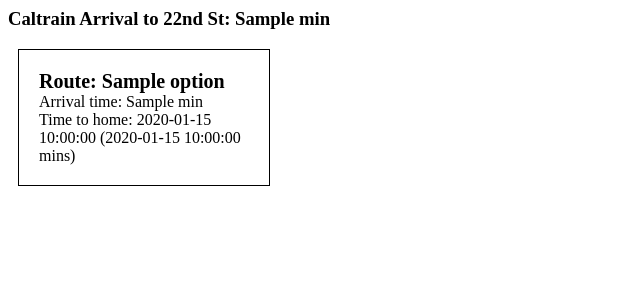
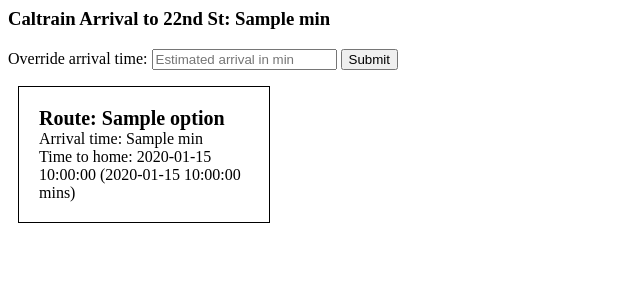
Before and after one commit to carolineorsi/Commute-App, a Flask app: template templates/index.html in a window 1280 px wide. Shown: the top 300 px of the page, without its empty margins (0-640 px from the left). Run offline with Flask 2, Linux system fonts and the light colour scheme; the template is opened without the code that fills it: most values are stand-ins (such as "Sample title", 1, 10 or a date in 2020).

Commit message:
Added override for caltrain arrival time.

```diff
--- a/templates/index.html
+++ b/templates/index.html
@@ -27,7 +27,14 @@
     </head>
     <body>
 
-        <h3>Caltrain Arrival to 22nd St: {{ caltrain_arrival }} min</h3>
+        <div>
+            <h3>Caltrain Arrival to 22nd St: {{ caltrain_arrival }} min</h3>
+            <form action='/override'>
+                <label for='station_22nd'>Override arrival time: </label>
+                <input type='text' id='station_22nd' name='station_22nd' placeholder='Estimated arrival in min'></input>
+                <button type='submit'>Submit</button>
+            </form>
+        </div>
 
         {% for option in options %}
             <div class='transit-option'>
--- a/transit.py
+++ b/transit.py
@@ -70,7 +70,7 @@ def initiate_routes():
     return routes
 
 
-def get_caltrain_arrival(stop):
+def get_caltrain_arrival(stop, caltrain_time=None):
     params = urllib.urlencode({
         'token': TOKEN,
         'stopcode': stop})
@@ -91,10 +91,12 @@ def get_caltrain_arrival(stop):
     return departures[0]
 
 
-def get_times():
+def get_times(station_22nd=None):
     routes = initiate_routes()
 
-    station_22nd = get_caltrain_arrival(STOPCODE_NB_22ND_ST)
+    if not station_22nd:
+        station_22nd = get_caltrain_arrival(STOPCODE_NB_22ND_ST)
+
     station_4th = station_22nd + 7 # Add seven minutes to arrival time, since can't look up 4th st departure times
 
     home_times = []
--- a/views.py
+++ b/views.py
@@ -6,6 +6,7 @@ SECRET_KEY = os.environ.get('FLASK_SECRET_KEY', "abcdefg")
 
 app = Flask(__name__)
 app.config['SECRET_KEY'] = SECRET_KEY
+
 
 @app.route('/')
 def index():
@@ -16,6 +17,17 @@ def index():
                            caltrain_arrival=caltrain_arrival)
 
 
+@app.route('/override')
+def override():
+    station_22nd = int(request.args.get('station_22nd'))
+
+    options, caltrain_arrival = transit.get_times(station_22nd)
+
+    return render_template('index.html',
+                           options=options,
+                           caltrain_arrival=caltrain_arrival)
+
+
 if __name__ == '__main__':
     PORT = int(os.environ.get("PORT", 5000))
     DEBUG = "NO_DEBUG" not in os.environ
```
